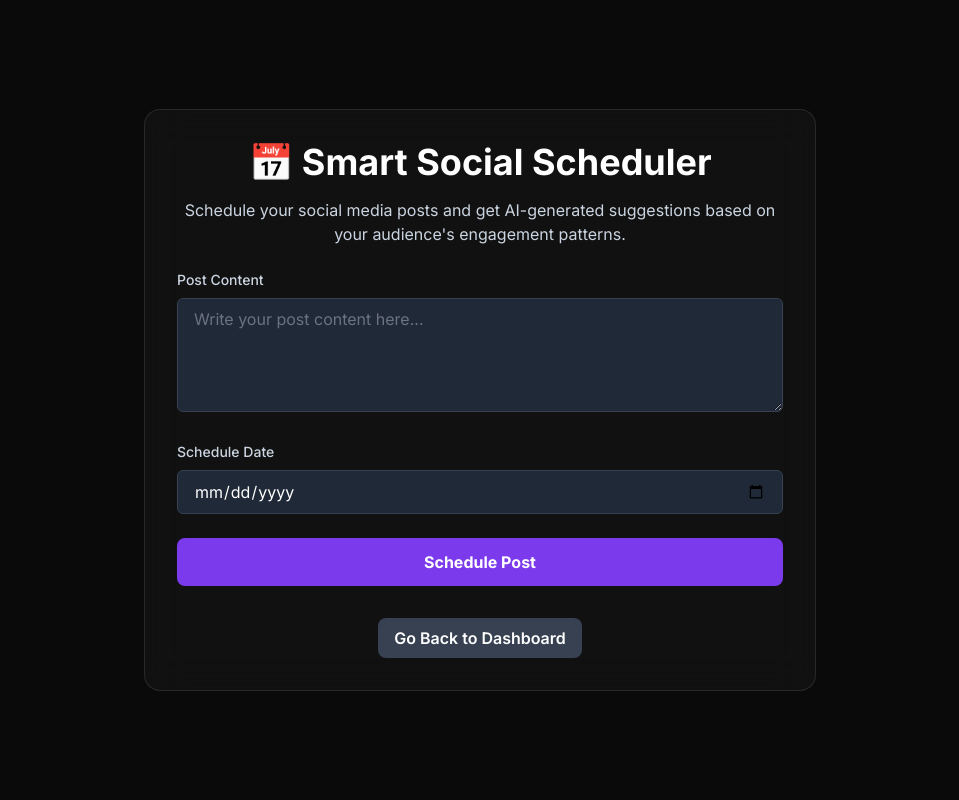
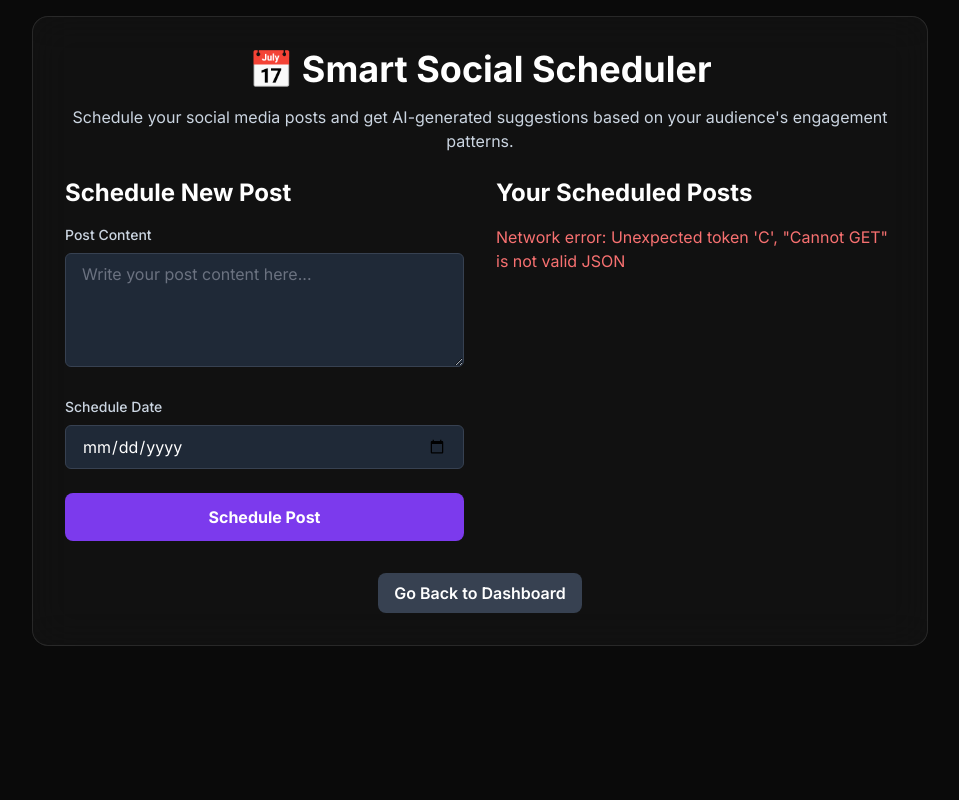
Before and after one commit to voycebutler18/VoyceFeed, a Flask app: page /social_calendar in a window 1280 px wide. Shown: the whole page, without its empty margins (160-1119 px from the left). Run offline with Flask 2, Linux system fonts and the light colour scheme; some libraries are stand-ins or nearby versions.

Commit message:
Update social_calendar.html

```diff
--- a/templates/social_calendar.html
+++ b/templates/social_calendar.html
@@ -11,12 +11,16 @@
         .glass-pane { background: rgba(255, 255, 255, 0.03); backdrop-filter: blur(20px); border: 1px solid rgba(255, 255, 255, 0.1); border-radius: 1rem; }
     </style>
 </head>
-<body class="min-h-screen flex flex-col items-center justify-center p-4">
-    <div class="glass-pane p-8 max-w-2xl w-full text-center">
+<body class="min-h-screen flex flex-col items-center p-4">
+    <div class="glass-pane p-8 max-w-4xl w-full text-center">
         <h1 class="text-4xl font-bold text-white mb-4">📅 Smart Social Scheduler</h1>
         <p class="text-slate-300 mb-6">Schedule your social media posts and get AI-generated suggestions based on your audience's engagement patterns.</p>
 
-        <form id="socialSchedulerForm" class="space-y-6 text-left">
+        <div class="grid grid-cols-1 md:grid-cols-2 gap-8 text-left">
+            <!-- Schedule Post Form -->
+            <div>
+                <h2 class="text-2xl font-bold text-white mb-4">Schedule New Post</h2>
+                <form id="socialSchedulerForm" class="space-y-6">
                     <div>
                         <label for="postContent" class="block text-sm font-medium text-slate-300 mb-2">Post Content</label>
                         <textarea
@@ -25,6 +29,7 @@
                             rows="4"
                             class="w-full px-4 py-2 bg-gray-800 border border-gray-700 rounded-md text-white placeholder-gray-500 focus:outline-none focus:ring-2 focus:ring-violet-500"
                             placeholder="Write your post content here..."
+                            required
                         ></textarea>
                     </div>
                     <div>
@@ -34,6 +39,7 @@
                             id="scheduleDate"
                             name="scheduleDate"
                             class="w-full px-4 py-2 bg-gray-800 border border-gray-700 rounded-md text-white focus:outline-none focus:ring-2 focus:ring-violet-500"
+                            required
                         >
                     </div>
 
@@ -44,8 +50,17 @@
                         Schedule Post
                     </button>
                 </form>
+                <div id="response-message" class="mt-6 text-center text-green-400 hidden"></div>
+            </div>
 
-        <div id="response-message" class="mt-6 text-center text-green-400 hidden"></div>
+            <!-- Scheduled Posts Display -->
+            <div>
+                <h2 class="text-2xl font-bold text-white mb-4">Your Scheduled Posts</h2>
+                <div id="scheduled-posts-list" class="space-y-4">
+                    <p class="text-slate-500">Loading scheduled posts...</p>
+                </div>
+            </div>
+        </div>
 
         <button onclick="window.history.back()" class="mt-8 bg-gray-700 hover:bg-gray-600 text-white font-semibold py-2 px-4 rounded-lg transition-colors">
             Go Back to Dashboard
@@ -53,12 +68,62 @@
     </div>
 
     <script>
-        document.getElementById('socialSchedulerForm').addEventListener('submit', async function(event) {
+        const socialSchedulerForm = document.getElementById('socialSchedulerForm');
+        const postContentInput = document.getElementById('postContent');
+        const scheduleDateInput = document.getElementById('scheduleDate');
+        const scheduledPostsList = document.getElementById('scheduled-posts-list');
+        const responseMessageDiv = document.getElementById('response-message');
+
+        // Function to display messages (reused from previous files)
+        function showMessageBox(message) {
+            const messageBox = document.createElement('div');
+            messageBox.className = 'fixed inset-0 bg-black bg-opacity-75 flex items-center justify-center z-50';
+            messageBox.innerHTML = `
+                <div class="bg-gray-800 p-6 rounded-lg shadow-xl text-center">
+                    <p class="text-white text-lg mb-4">${message}</p>
+                    <button class="bg-violet-600 hover:bg-violet-700 text-white font-bold py-2 px-4 rounded-lg" onclick="this.closest('.fixed').remove()">OK</button>
+                </div>
+            `;
+            document.body.appendChild(messageBox);
+        }
+
+        // Function to fetch and display scheduled posts
+        async function fetchAndDisplayScheduledPosts() {
+            scheduledPostsList.innerHTML = '<p class="text-slate-500">Loading scheduled posts...</p>';
+            try {
+                const response = await fetch('/api/get_social_posts');
+                const result = await response.json();
+
+                if (result.success) {
+                    scheduledPostsList.innerHTML = ''; // Clear loading message
+                    if (result.data.length === 0) {
+                        scheduledPostsList.innerHTML = '<p class="text-slate-500">No posts scheduled yet.</p>';
+                    } else {
+                        result.data.forEach(post => {
+                            const postDiv = document.createElement('div');
+                            postDiv.className = 'glass-pane p-4 text-sm';
+                            postDiv.innerHTML = `
+                                <p class="font-semibold text-white">${post.content}</p>
+                                <p class="text-slate-400">Scheduled for: ${post.date}</p>
+                            `;
+                            scheduledPostsList.appendChild(postDiv);
+                        });
+                    }
+                } else {
+                    scheduledPostsList.innerHTML = `<p class="text-red-400">Error loading posts: ${result.error || 'Unknown error'}</p>`;
+                }
+            } catch (error) {
+                scheduledPostsList.innerHTML = `<p class="text-red-400">Network error: ${error.message}</p>`;
+            }
+        }
+
+        // Handle form submission
+        socialSchedulerForm.addEventListener('submit', async function(event) {
             event.preventDefault();
 
-            const postContent = document.getElementById('postContent').value;
-            const scheduleDate = document.getElementById('scheduleDate').value;
-            const responseMessageDiv = document.getElementById('response-message');
+            const postContent = postContentInput.value;
+            const scheduleDate = scheduleDateInput.value;
+            responseMessageDiv.classList.add('hidden');
 
             if (!postContent || !scheduleDate) {
                 showMessageBox("Please enter post content and select a date.");
@@ -77,7 +142,9 @@
                 if (result.success) {
                     responseMessageDiv.textContent = result.message;
                     responseMessageDiv.classList.remove('hidden');
-                    // In a real app, this would save to a database and potentially interact with social media APIs
+                    postContentInput.value = ''; // Clear form
+                    scheduleDateInput.value = ''; // Clear form
+                    fetchAndDisplayScheduledPosts(); // Refresh the list
                 } else {
                     showMessageBox("Failed to schedule post: " + (result.error || "Unknown error"));
                 }
@@ -86,17 +153,8 @@
             }
         });
 
-        function showMessageBox(message) {
-            const messageBox = document.createElement('div');
-            messageBox.className = 'fixed inset-0 bg-black bg-opacity-75 flex items-center justify-center z-50';
-            messageBox.innerHTML = `
-                <div class="bg-gray-800 p-6 rounded-lg shadow-xl text-center">
-                    <p class="text-white text-lg mb-4">${message}</p>
-                    <button class="bg-violet-600 hover:bg-violet-700 text-white font-bold py-2 px-4 rounded-lg" onclick="this.closest('.fixed').remove()">OK</button>
-                </div>
-            `;
-            document.body.appendChild(messageBox);
-        }
+        // Fetch posts when the page loads
+        document.addEventListener('DOMContentLoaded', fetchAndDisplayScheduledPosts);
     </script>
 </body>
 </html>
```
Lines whose indentation alone changed are shown as unchanged.
